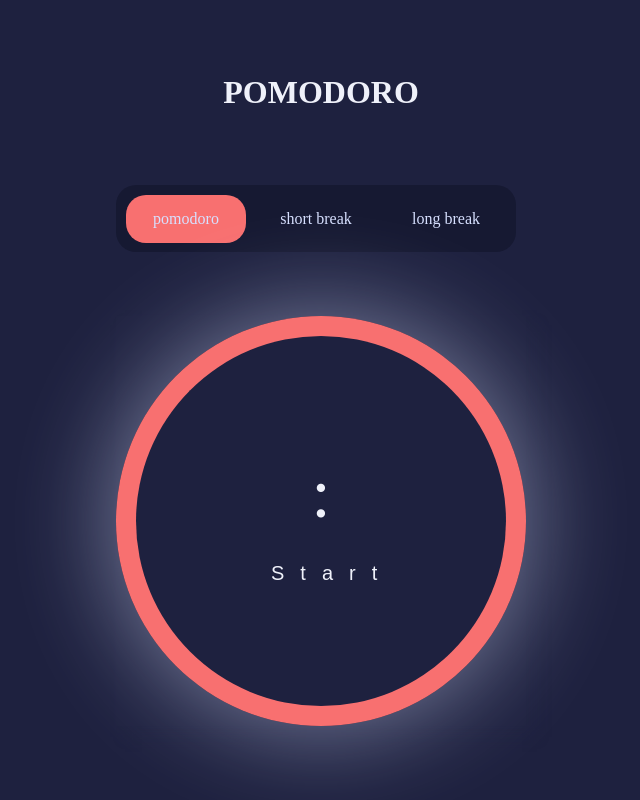
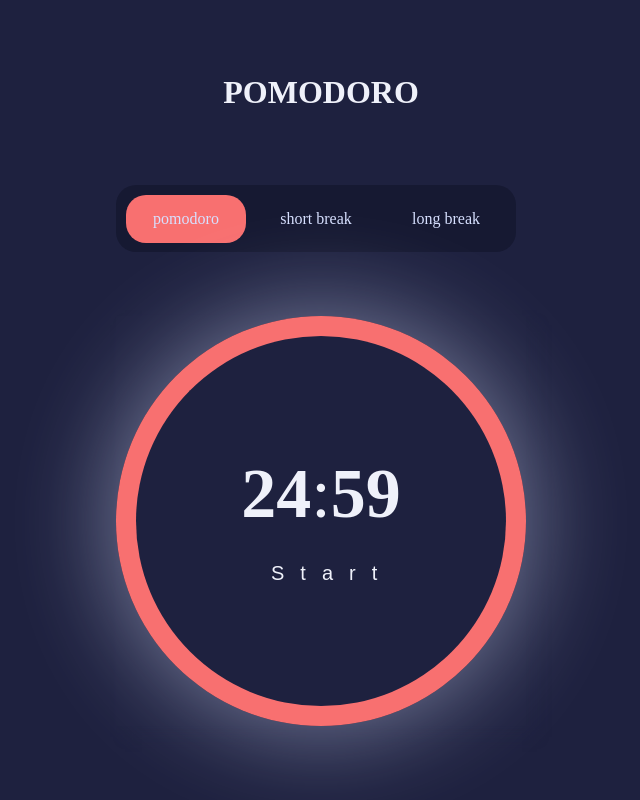
Before and after one commit to LeoLoureiro-code/Pomodoro-app, an Angular app: page / in a window 1280 px wide. Shown: the whole page, without its empty margins (319-959 px from the left). Built offline with nearby package versions, Linux system fonts and the light colour scheme.

Commit message:
add variables to start with timer behaviour

```diff
--- a/src/components/clock/clock.component.ts
+++ b/src/components/clock/clock.component.ts
@@ -9,4 +9,19 @@ import { Component } from '@angular/core';
 })
 export class ClockComponent {
 
+timeTest: number = 25;
+
+timerMinutes: number = this.timeTest - 1;
+timerSeconds: number = 59;
+
+second: number = 1000;
+minutes: number = this.second * 60;
+
+Start(){
+
+  setTimeout(function() {
+
+}, 1000);
 }
+
+}
```
